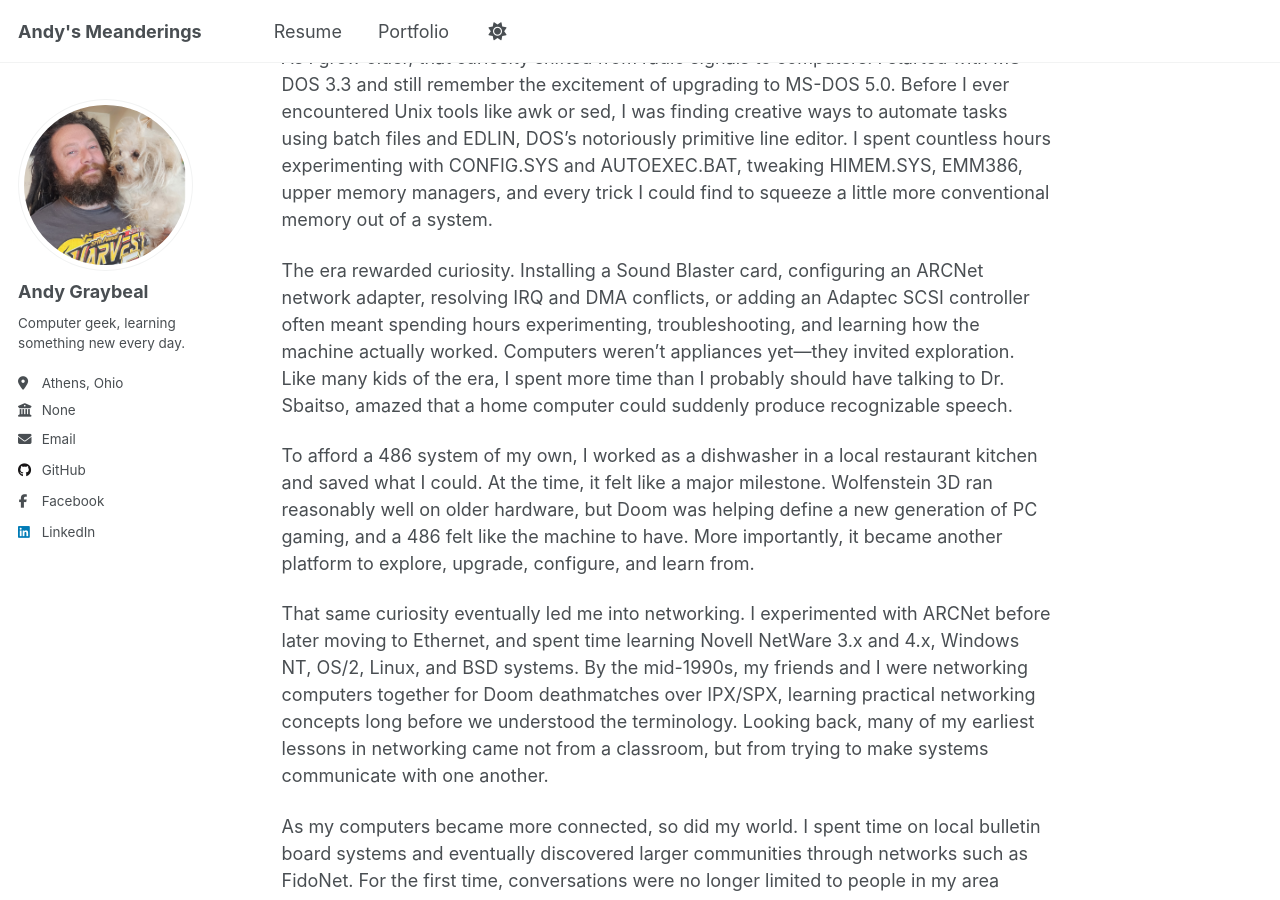
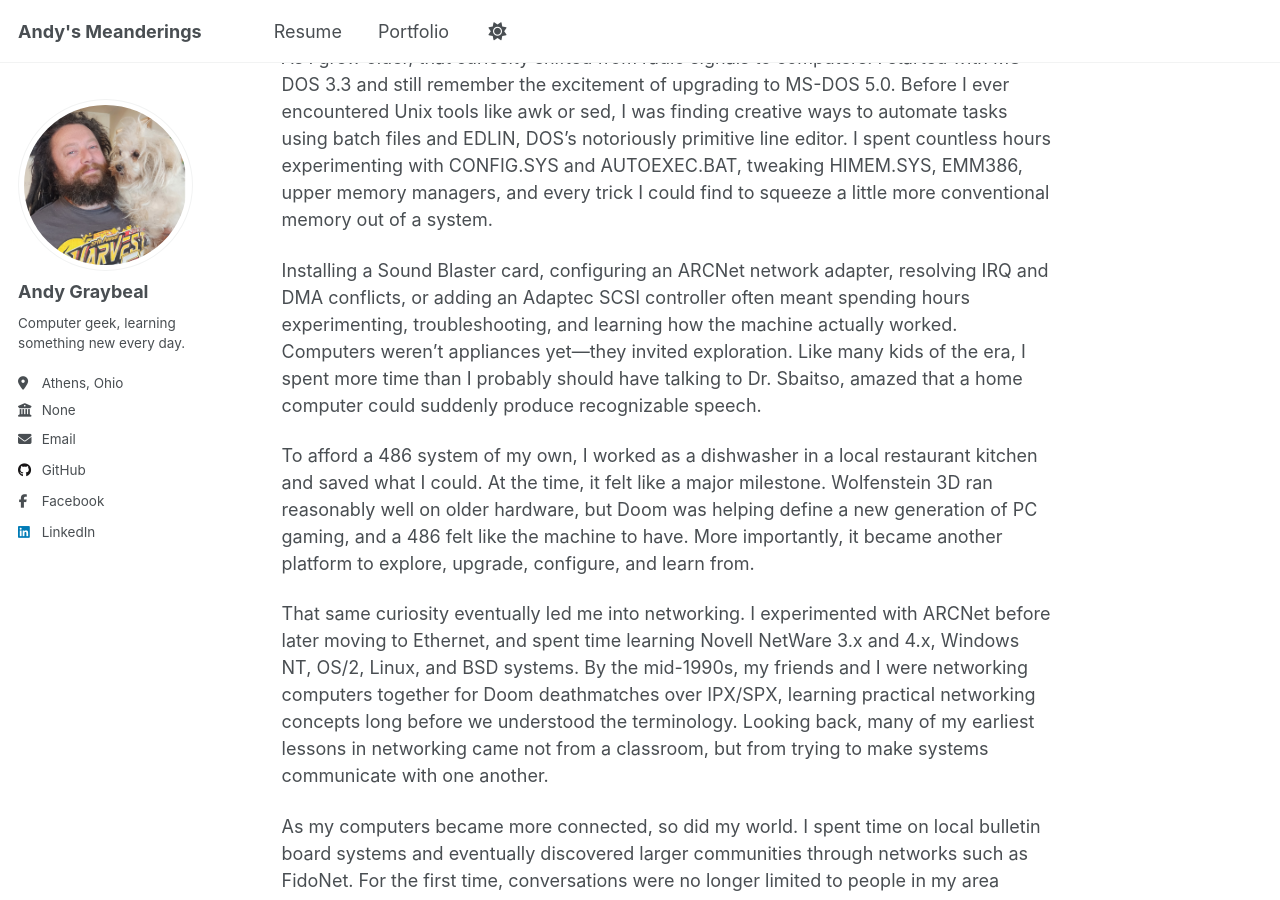
Before and after one commit to andy-graybeal/andy-graybeal.github.io, a Jekyll site: the page built from _portfolio/my_story.md, in a window 1280 px wide and 900 px high, scrolled down 522 px. Built offline with Jekyll 4.4.1, drawn with Linux system fonts in a browser that asks for light colours; a script that is not in the unit is left out.

Commit message:
Eliminate redundancy in my_story.md
Removed duplicate sentences about installing hardware and troubleshooting.

```diff
--- a/_portfolio/my_story.md
+++ b/_portfolio/my_story.md
@@ -12,8 +12,7 @@ I was especially captivated by number stations—mysterious broadcasts of voices
 
 As I grew older, that curiosity shifted from radio signals to computers. I started with MS-DOS 3.3 and still remember the excitement of upgrading to MS-DOS 5.0. Before I ever encountered Unix tools like awk or sed, I was finding creative ways to automate tasks using batch files and EDLIN, DOS's notoriously primitive line editor. I spent countless hours experimenting with CONFIG.SYS and AUTOEXEC.BAT, tweaking HIMEM.SYS, EMM386, upper memory managers, and every trick I could find to squeeze a little more conventional memory out of a system.
 
-
-The era rewarded curiosity. Installing a Sound Blaster card, configuring an ARCNet network adapter, resolving IRQ and DMA conflicts, or adding an Adaptec SCSI controller often meant spending hours experimenting, troubleshooting, and learning how the machine actually worked. Computers weren't appliances yet—they invited exploration. Like many kids of the era, I spent more time than I probably should have talking to Dr. Sbaitso, amazed that a home computer could suddenly produce recognizable speech.
+Installing a Sound Blaster card, configuring an ARCNet network adapter, resolving IRQ and DMA conflicts, or adding an Adaptec SCSI controller often meant spending hours experimenting, troubleshooting, and learning how the machine actually worked. Computers weren't appliances yet—they invited exploration. Like many kids of the era, I spent more time than I probably should have talking to Dr. Sbaitso, amazed that a home computer could suddenly produce recognizable speech.
 
 To afford a 486 system of my own, I worked as a dishwasher in a local restaurant kitchen and saved what I could. At the time, it felt like a major milestone. Wolfenstein 3D ran reasonably well on older hardware, but Doom was helping define a new generation of PC gaming, and a 486 felt like the machine to have. More importantly, it became another platform to explore, upgrade, configure, and learn from.
 
```
